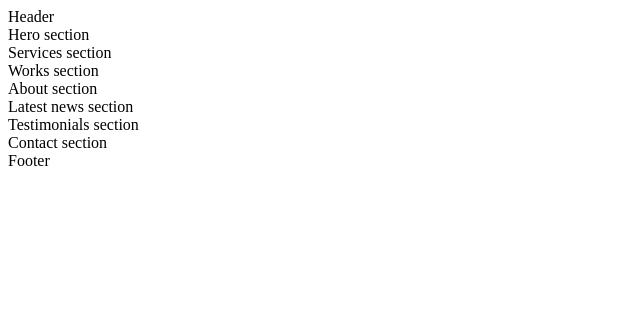
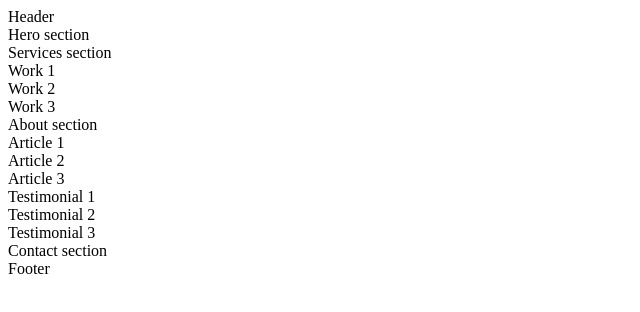
Before and after one commit to ElvisKS123/alu-web_front_end, a plain HTML site: page html_advanced/6-index.html in a window 1280 px wide. Shown: the whole page, without its empty margins (0-640 px from the left). Drawn offline with Linux system fonts and the light colour scheme.

Commit message:
html_advanced

```diff
--- a/html_advanced/6-index.html
+++ b/html_advanced/6-index.html
@@ -18,16 +18,22 @@ Hero section
 Services section
 </section>
 <section id="works">
-Works section
+<article>Work 1</article>
+<article>Work 2</article>
+<article>Work 3</article>
 </section>
 <section id="about">
 About section
 </section>
 <section id="latest_news">
-Latest news section
+<article>Article 1</article>
+<article>Article 2</article>
+<article>Article 3</article>
 </section>
 <section id="testimonials">
-Testimonials section
+<article>Testimonial 1</article>
+<article>Testimonial 2</article>
+<article>Testimonial 3</article>
 </section>
 <section id="contact">
 Contact section
```
